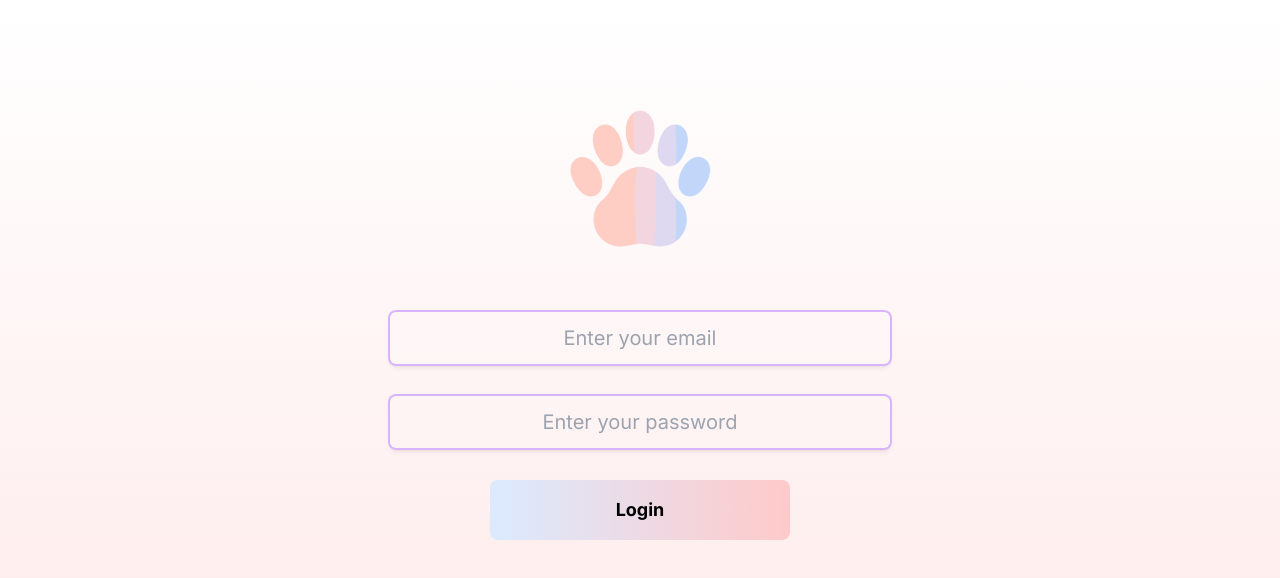
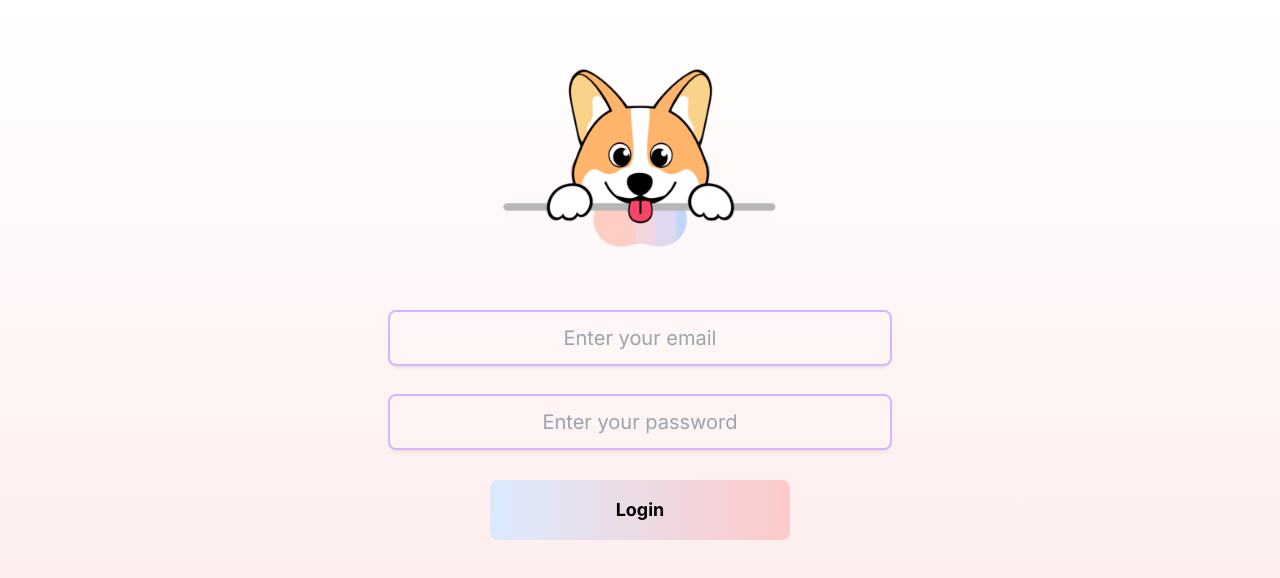
Before and after one commit to arush-sharma-xs/ecom-proj, a Next.js app: page /login in a window 1280 px wide. Shown: the top 578 px of the page. Built offline with nearby package versions, Linux system fonts and the light colour scheme.

Commit message:
add few images

```diff
--- a/app/(auth)/layout.tsx
+++ b/app/(auth)/layout.tsx
@@ -1,7 +1,14 @@
 import React from 'react'
 
+import Dogo1 from "@/public/dogo1.png"
+import Image from 'next/image'
 export default function layout({children}:{children:React.ReactNode}) {
   return (
-    <div className='flex pt-20 justify-center h-screen bg-gradient-to-b from-white to-red-100/80'>{children}</div>
+    <div className='flex pt-20 justify-center h-screen w-screen bg-gradient-to-b from-white to-red-100/80'>{children}
+        <div className='absolute top-2'>
+          <Image src={Dogo1} width={`300`} height={`100`} alt='background-cliparts'/>
+        </div>
+
+    </div>
   )
 }
--- a/app/(auth)/login/page.tsx
+++ b/app/(auth)/login/page.tsx
@@ -1,10 +1,9 @@
 import Image from 'next/image'
 import React from 'react'
 import Logo from "@/public/logo.png"
-
 export default function page() {
   return (
-    <div className='flex w-[200px] justify-center md:w-[800px]'>
+    <div className='relative flex w-[200px] justify-center md:w-[800px]'>
       <form action="#" className='flex flex-col items-center gap-8'>
           <Image src={Logo} width={`200`} height={`200`} alt='Logo' />
           <input type='email' placeholder='Enter your email' className='ring-2 ring-purple-300 outline-purple-600 shadow-md rounded-md placeholder:text-center p-3 md:w-[500px] md:text-xl bg-white/10 hover:bg-white/40' />
```
Also changed, not shown: public/dogo1.png (added), public/dogo2.webp (added).
